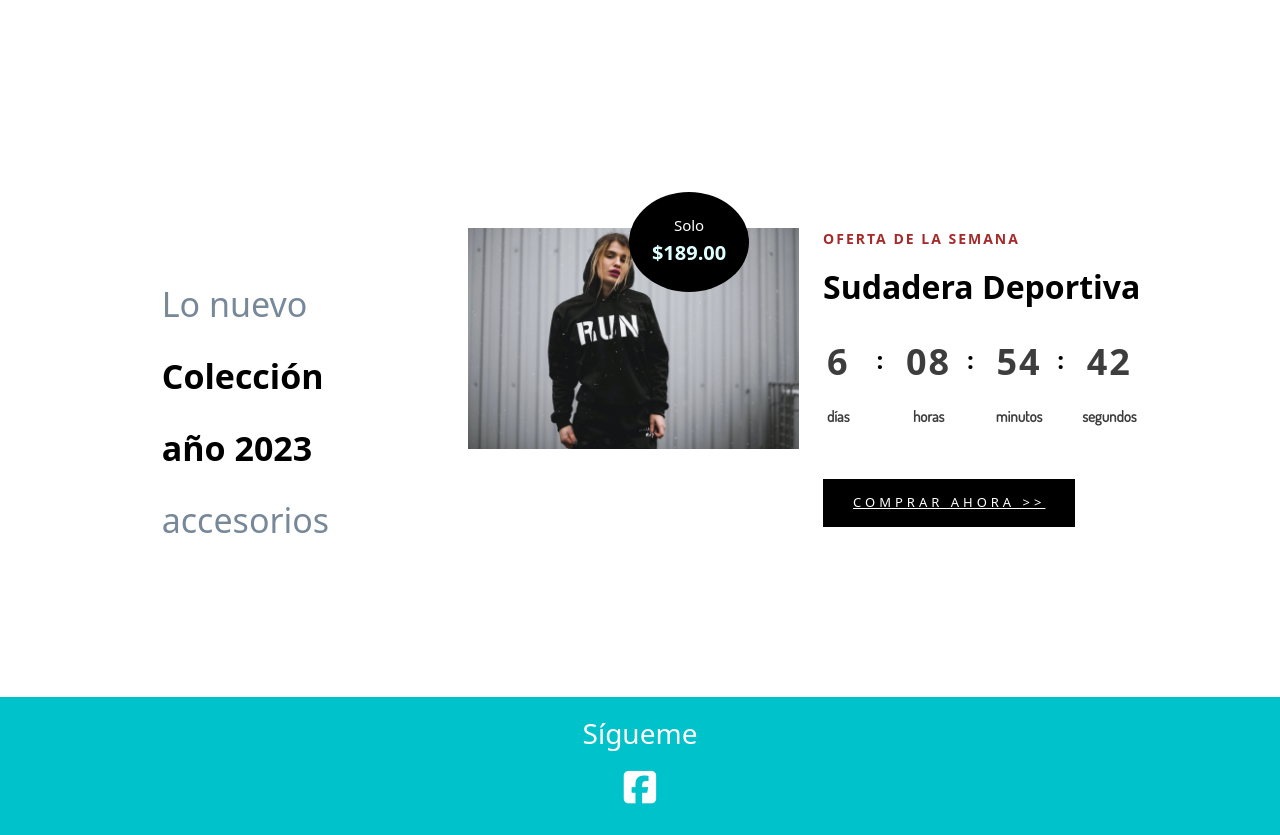
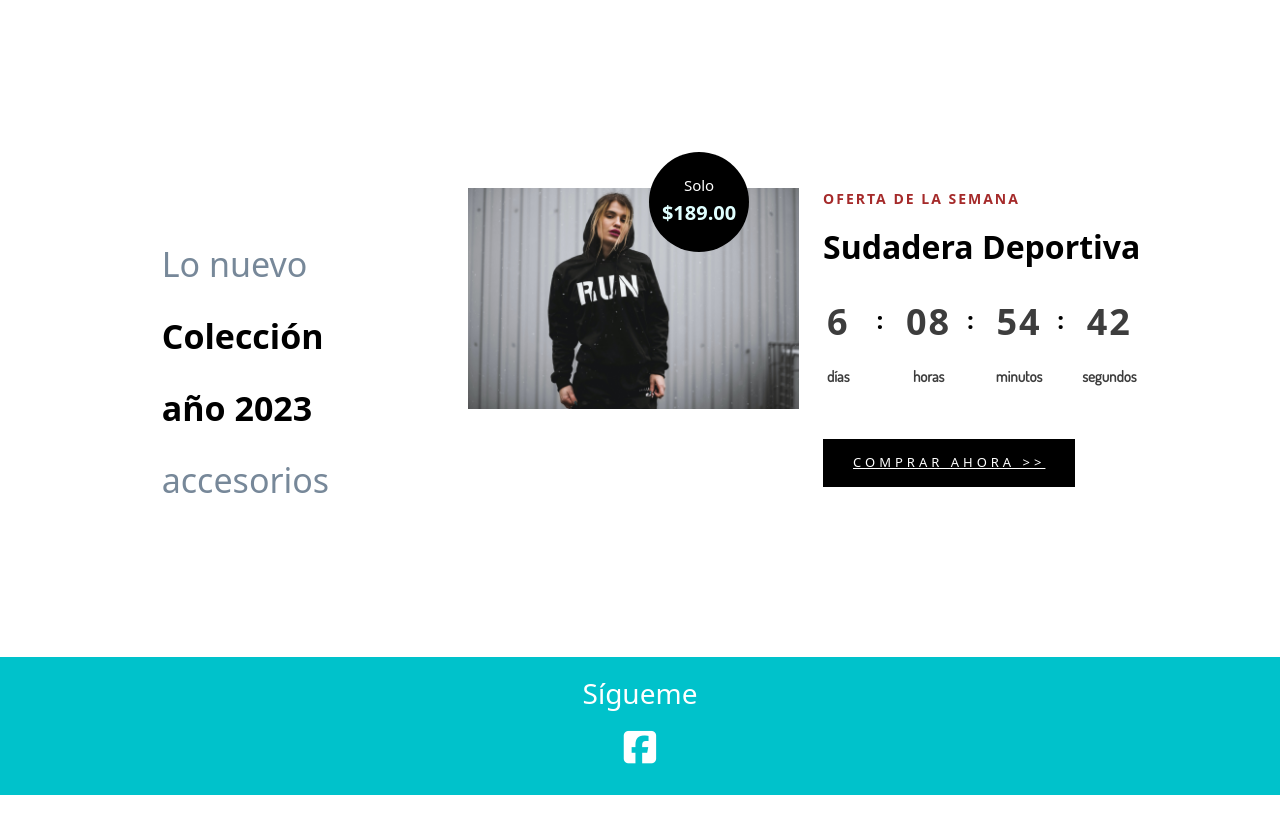
Before and after one commit to Mozcko/Arquitectura-de-la-Informacion, a PHP site: page / in a window 1280 px wide. Shown: the part 1795-2630 px from the top of the page. After the commit the page ends 2590 px from the top, so only its background shows below. Run offline with PHP 8.4, Linux system fonts and the light colour scheme; some libraries are stand-ins or nearby versions.

Commit message:
final practica 4, comienzo proyecto

```diff
--- a/semana4/practica 3/css/style.css
+++ b/semana4/practica 3/css/style.css
@@ -30,6 +30,7 @@ p {
   background: #00c2cb;
 }
 
+/*
 .container {
   max-width: 1540px;
 }
@@ -45,7 +46,7 @@ p {
 /*
     columnas del archivo
 */
-
+/*
 .one-column {
   flex: 0 0 100%;
   max-width: 100%;
@@ -135,7 +136,7 @@ p {
 }
 
 .header-nav-option {
-  text-align: right;;
+  text-align: right;
   padding: 50px 0px;
 }
 
@@ -205,7 +206,7 @@ p {
   size: 37px;
   color: white;
   height: 40px;
-  padding-left: 60px;
+  padding-left: 15px;
   display: inline-block;
   position: relative;
   float: left;
@@ -271,7 +272,7 @@ banner promocional
 
 .offer-price{
   height: 100px;
-  width: 120px;
+  width: 100px;
   border-radius: 50%;
   background: black;
   padding-top: 22px;
--- a/semana4/practica 3/index.html
+++ b/semana4/practica 3/index.html
@@ -52,7 +52,7 @@
       <section class="header-top">
         <div class="container">
           <div class="row">
-            <div class="one-column">
+            <div class="col-sm-12">
               <div class="header-top-center">
                 <p>Envío gratis en compras superiores a $599 90 días de garantía</p>
               </div>
@@ -67,14 +67,14 @@
           <div class="row">
 
             <!--logo-->
-            <article class="quarter-column">
+            <article class="col-lg-3 col-md-4 col-sm-12">
               <div class="header-logo">
                 <a href="#"><img src="img/logotipo-moda.avif" width="100%" alt=""/></a>
               </div>
             </article>
 
             <!--menu-->
-            <article class="half-column">
+            <article class="col-lg-6 col-md-4 col-sm-12">
               <nav class="header-menu">
                 <ul>
                   <li><a href="inicio.html">Inicio</a></li>
@@ -85,7 +85,7 @@
             </article>
 
             <!--iconos-->
-            <article class="quarter-column">
+            <article class="col-lg-3 col-md-4 col-sm-12">
               <div class="header-nav-option">
                 <a href="#"><img src="img/buscar.png" width="10%" /></a>
                 <a href="#"><img src="img/amor.png" width="10%" /></a>
@@ -118,7 +118,7 @@
           <div class="row">
 
             <!--columna1-->
-            <article class="onethird-column">
+            <article class="col-md-4 col-sm-12">
 
               <!--icono font-awesome-->
               <div class="icon">
@@ -131,7 +131,7 @@
             </article>
 
             <!--columna2-->
-            <article class="onethird-column">
+            <article class="col-md-4 col-sm-12">
 
               <!--icono font-awesome-->
               <div class="icon">
@@ -144,7 +144,7 @@
             </article>
 
             <!--columna3-->
-            <article class="onethird-column">
+            <article class="col-md-4 col-sm-12">
               <div class="icon">
                 <i class="far fa-credit-card"></i>
               </div>
@@ -163,7 +163,7 @@
           <div class="row">
 
             <!--columna 1-->
-            <article class = "onethird-column">
+            <article class = "col-md-4 col-sm-12">
               <div class = "container">
                 <img src = "img/casual_jeans.jpg" style="width: 100%">
                 <p><a href="shop.html" class="primary-btn">Jeans >></a></p>
@@ -171,7 +171,7 @@
             </article>
 
             <!--columna 2-->
-            <article class = "onethird-column">
+            <article class = "col-md-4 col-sm-12">
               <div class = "container">
                 <img src = "img/deportiva_sudadera_mujer.jpg" style="width: 100%">
                 <p><a href="shop.html" class="primary-btn">Sudaderas >></a></p>
@@ -179,7 +179,7 @@
             </article>
 
             <!--columna 3-->
-            <article class = "onethird-column">
+            <article class = "col-md-4 col-sm-12">
               <div class = "container">
                 <img src = "img/formal_camisas.jpg" style="width: 100%">
                 <p><a href="shop.html" class="primary-btn">Camisas >></a></p>
@@ -196,7 +196,7 @@
           <div class="row">
 
             <!--columna 1-->
-            <article class = "quarter-column">
+            <article class = "col-lg-3 col-md-6 col-sm-12">
               <div class="container">
                 <img src="img/casual_mujer.jpg" style="width: 100%"">
                 <p>ripped Jeans <br><b>$699.00</b></p>
@@ -205,7 +205,7 @@
             </article>
 
             <!--columna 2-->
-            <article class = "quarter-column">
+            <article class = "col-lg-3 col-md-6 col-sm-12">
               <div class="container">
                 <img src="img/formal_abrigos.jpg" style="width: 100%"">
                 <p> abrigos de invierno<br><b>$799.00</b></p>
@@ -214,7 +214,7 @@
             </article>
 
             <!--columna 3-->
-            <article class = "quarter-column">
+            <article class = "col-lg-3 col-md-6 col-sm-12">
               <div class="container">
                 <img src="img/casual_verano.jpg" style="width: 100%"">
                 <p> Camisas de verano<br><b>$549.00</b></p>
@@ -223,7 +223,7 @@
             </article>
 
             <!--columna 2-->
-            <article class = "quarter-column">
+            <article class = "col-lg-3 col-md-6 col-sm-12">
               <div class="container">
                 <img src="img/formal_conjunto.jpg" style="width: 100%"">
                 <p>conjuntos formales<br><b>$749.00</b></p>
@@ -240,14 +240,14 @@
           <div class="row">
 
             <!--columna 1-->
-            <article class="onethird-column">
+            <article class="col-lg-4 col-md-6 col-sm-12">
               <div class="offer">
                 <h2>Lo nuevo <br> <span>Colección año 2023</span> <br> accesorios</h2>
               </div>
             </article>
 
             <!--columna 2-->
-            <article class="onethird-column">
+            <article class="col-lg-4 col-md-6 col-sm-12">
               <div class="offer-center">
                 <img src="img/deportiva_sudadera_mujer.jpg" alt="", style="width: 30%">
                 <div class="offer-price">
@@ -258,7 +258,7 @@
             </article>
 
             <!--columna 3-->
-            <article class="onethird-column">
+            <article class="col-lg-4 col-md-12 col-sm-12">
               <div class="offer-counter">
                 <span>oferta de la semana</span>
                 <h2>Sudadera Deportiva</h2>
```
Also changed, not shown: Proyecto_AdI/css/style.css (added), Proyecto_AdI/index.html (added).
